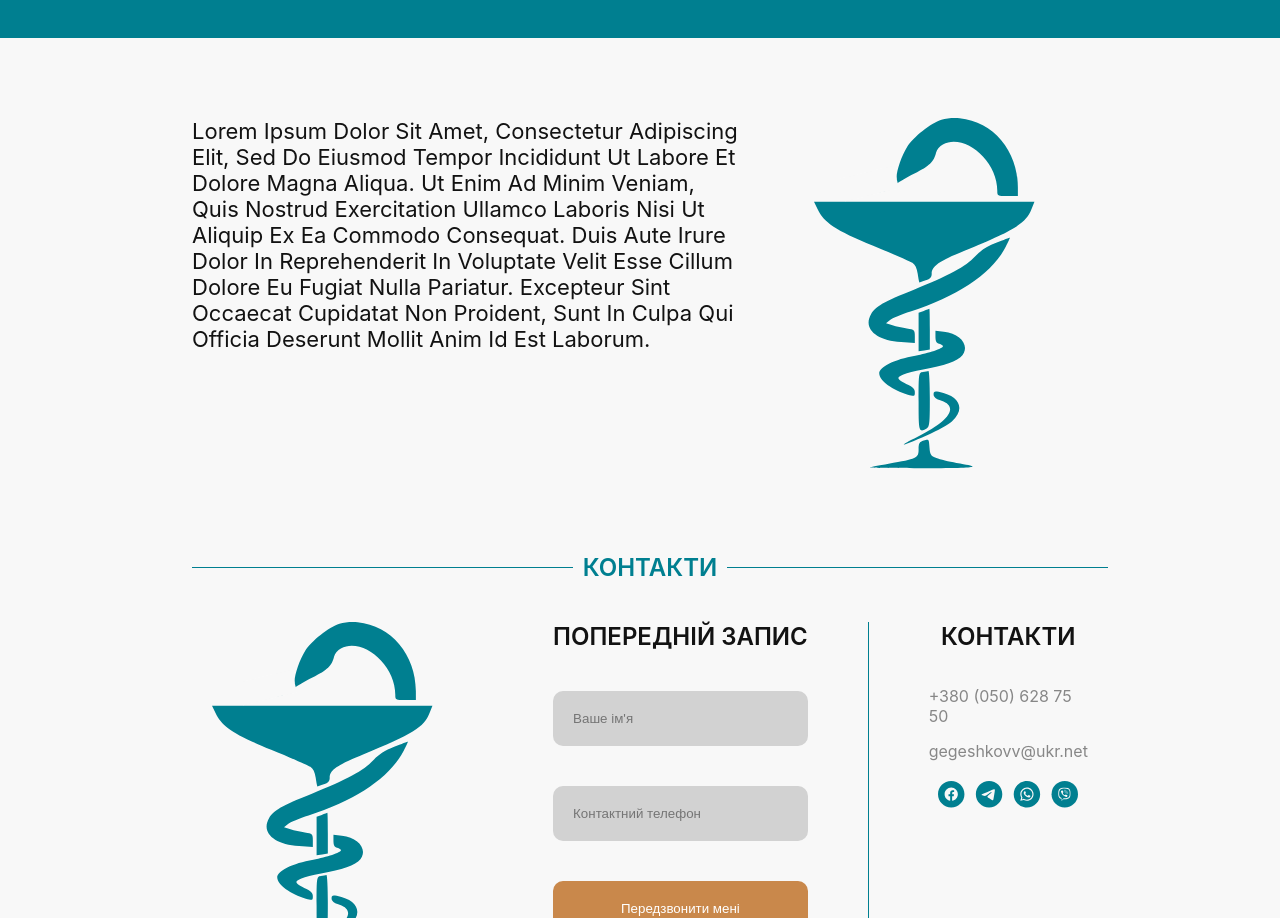
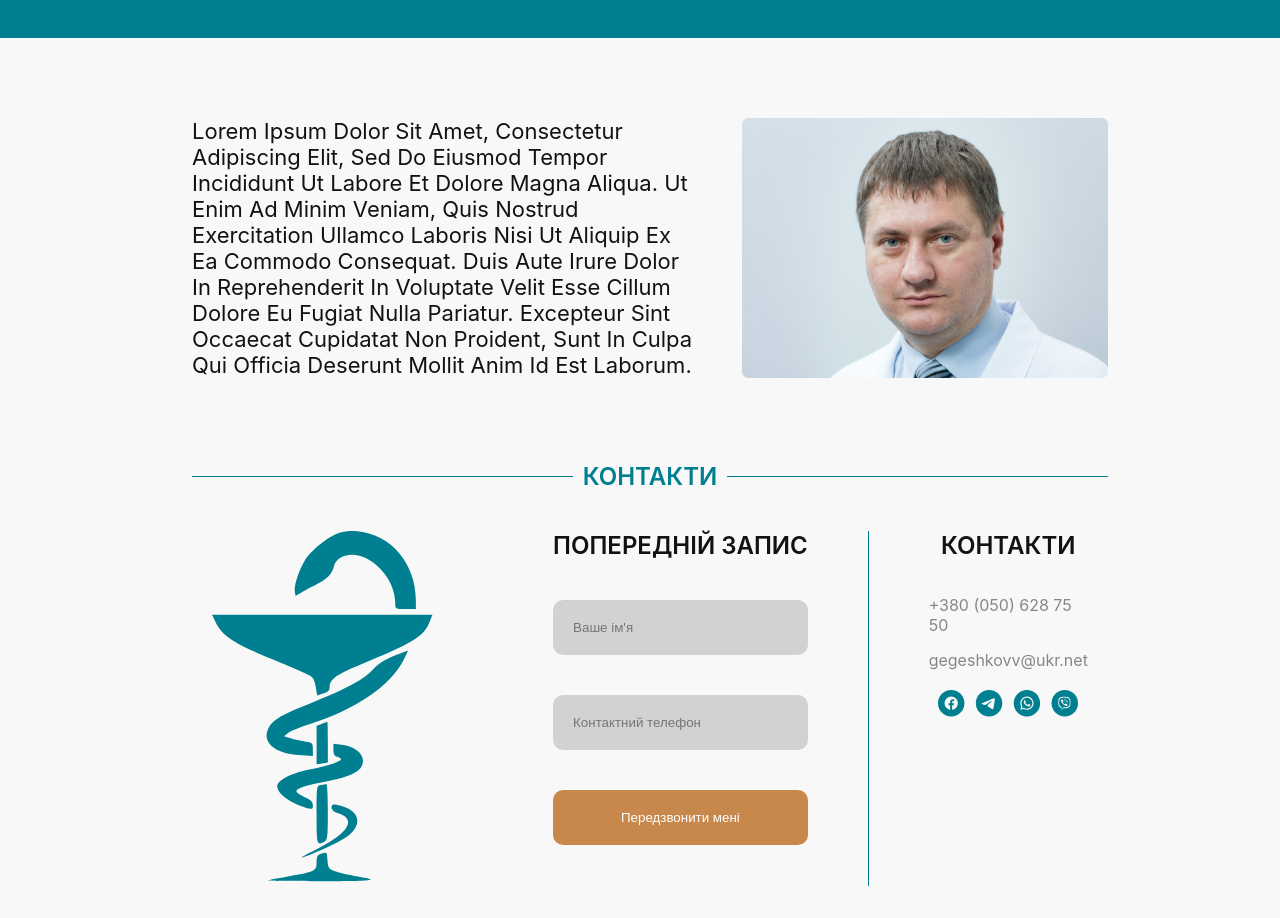
Before and after one commit to aleks-vorgen/gegeshko, a React (Vite) app: page / in a window 1280 px wide. Shown: the part 1020-1938 px from the top of the page. Built offline with nearby package versions, Linux system fonts and the light colour scheme.

Commit message:
Responsibility + photo

```diff
--- a/src/components/home/biography.jsx
+++ b/src/components/home/biography.jsx
@@ -11,7 +11,7 @@ export function Biography() {
                 culpa qui officia deserunt mollit anim id est laborum.
             </div>
             <div className="image">
-                <img src="/images/home-logo.svg" alt=""/>
+                <img src="/images/profile-horizontal.png" alt=""/>
             </div>
         </div>
     )
--- a/src/components/home/css/biography.css
+++ b/src/components/home/css/biography.css
@@ -9,10 +9,15 @@
         width: 60%;
         font-size: 22px;
         text-transform: capitalize;
+        padding-right: 40px;
     }
 
     .image {
         text-align: center;
         width: 40%;
+
+        & img {
+            width: 100%;
+        }
     }
 }
```
Also changed, not shown: public/images/profile-horizontal.png (added).
